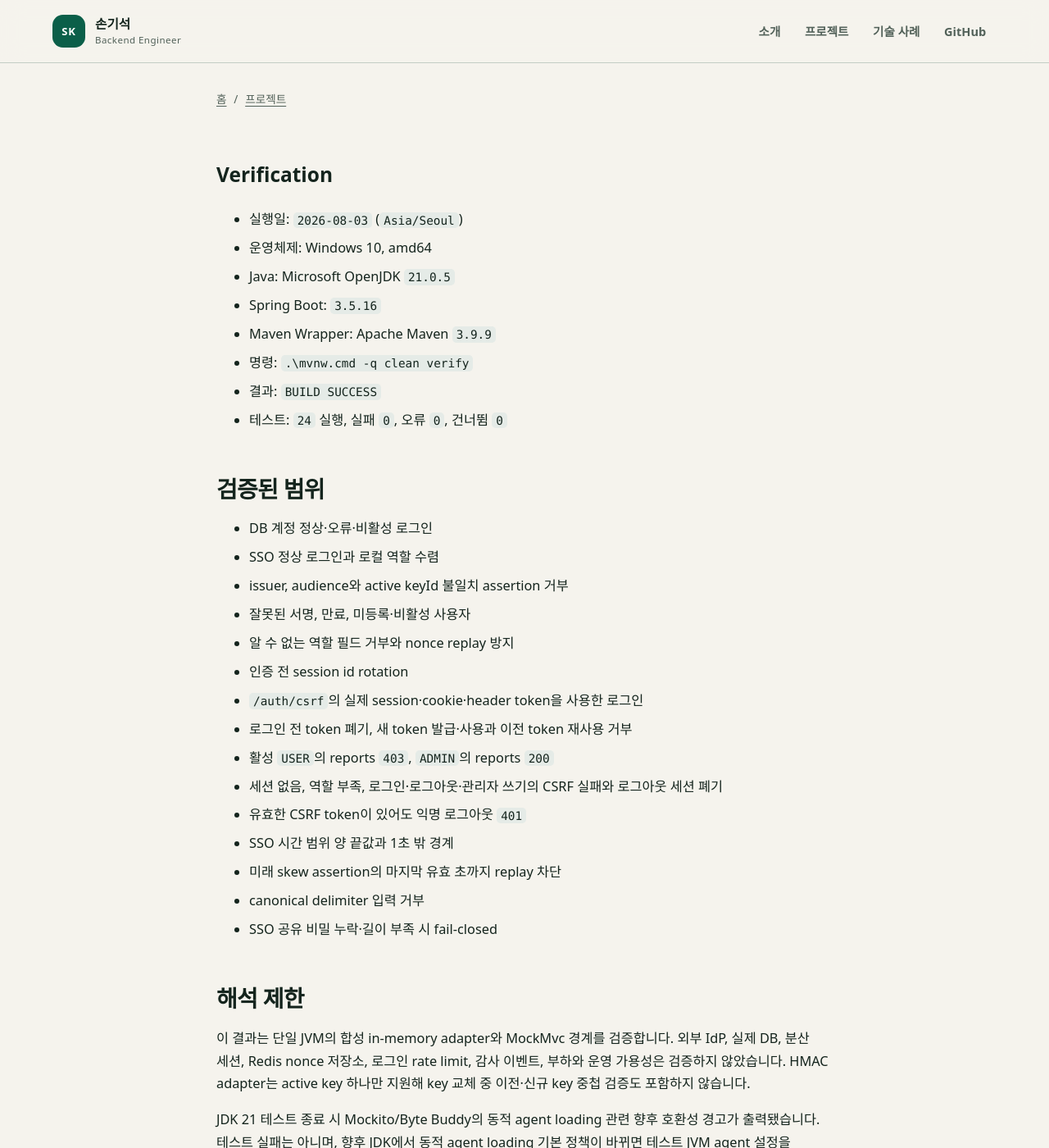
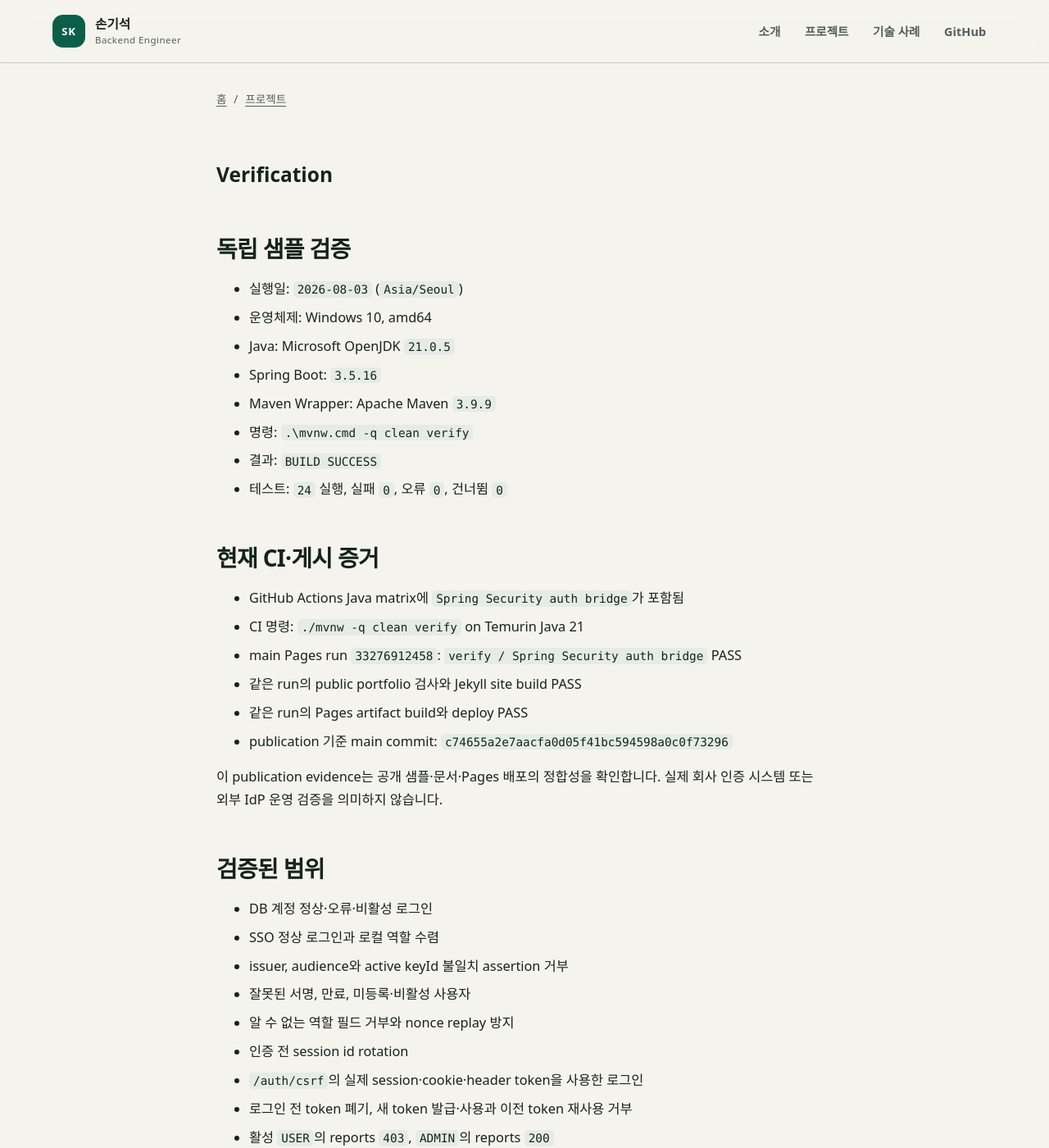
Before and after one commit to son1004007/engineering-career-portfolio, a Jekyll site: the page built from 02_projects/case-study-samples/spring-security-auth-bridge/VERIFICATION.md, in a window 1280 px wide and 1400 px high. Shown: the whole window at 82% size. Built offline with Jekyll 4.4.1, drawn with Linux system fonts in a browser that asks for light colours; our own code applies the rules of GitHub Pages for plain Markdown files.

Commit message:
docs: record Spring Security publication evidence

```diff
--- a/02_projects/case-study-samples/spring-security-auth-bridge/VERIFICATION.md
+++ b/02_projects/case-study-samples/spring-security-auth-bridge/VERIFICATION.md
@@ -1,4 +1,6 @@
 # Verification
+
+## 독립 샘플 검증
 
 - 실행일: `2026-08-03` (`Asia/Seoul`)
 - 운영체제: Windows 10, amd64
@@ -8,6 +10,17 @@
 - 명령: `.\mvnw.cmd -q clean verify`
 - 결과: `BUILD SUCCESS`
 - 테스트: `24` 실행, 실패 `0`, 오류 `0`, 건너뜀 `0`
+
+## 현재 CI·게시 증거
+
+- GitHub Actions Java matrix에 `Spring Security auth bridge`가 포함됨
+- CI 명령: `./mvnw -q clean verify` on Temurin Java 21
+- main Pages run `33276912458`: `verify / Spring Security auth bridge` PASS
+- 같은 run의 public portfolio 검사와 Jekyll site build PASS
+- 같은 run의 Pages artifact build와 deploy PASS
+- publication 기준 main commit: `c74655a2e7aacfa0d05f41bc594598a0c0f73296`
+
+이 publication evidence는 공개 샘플·문서·Pages 배포의 정합성을 확인합니다. 실제 회사 인증 시스템 또는 외부 IdP 운영 검증을 의미하지 않습니다.
 
 ## 검증된 범위
 
```
